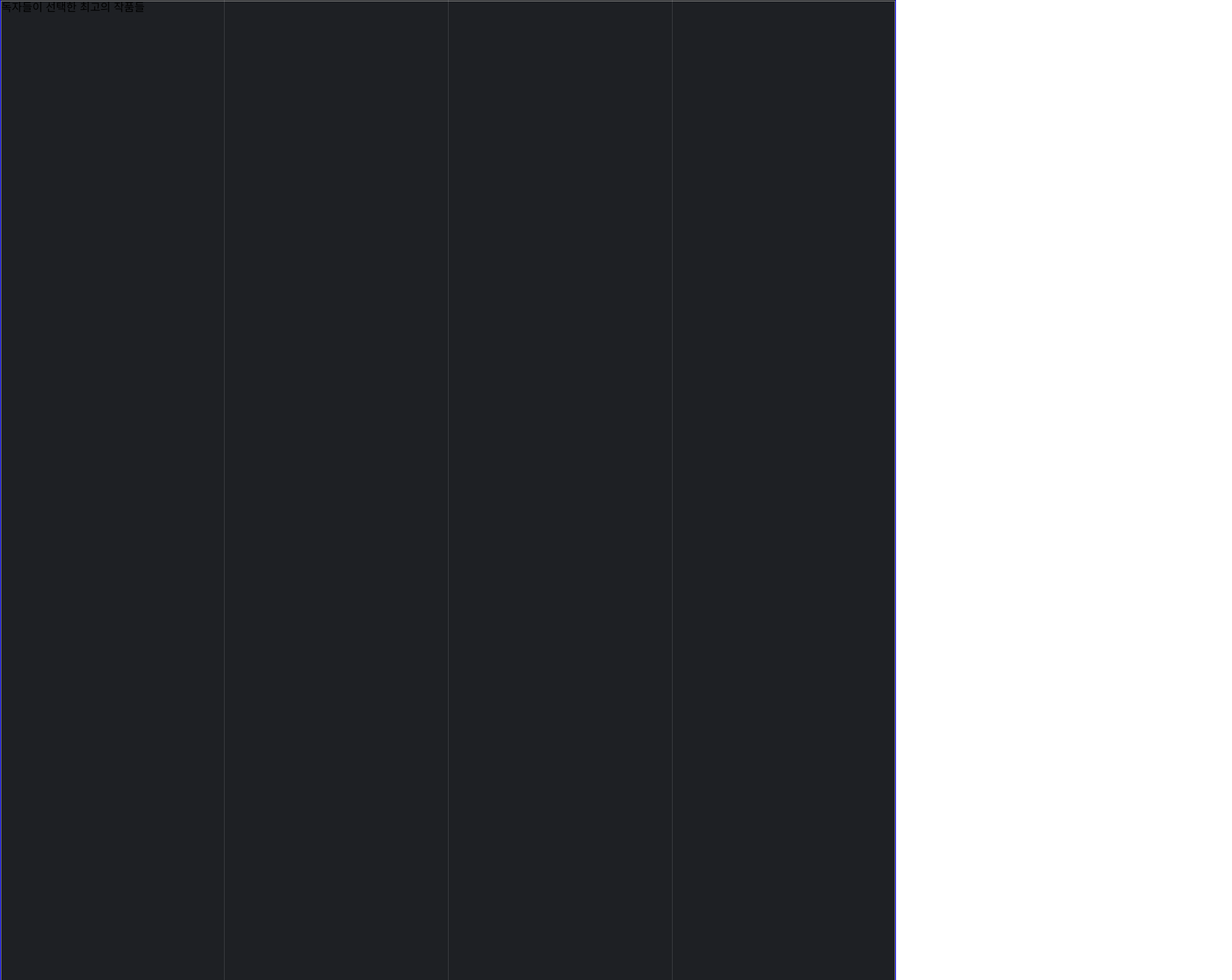
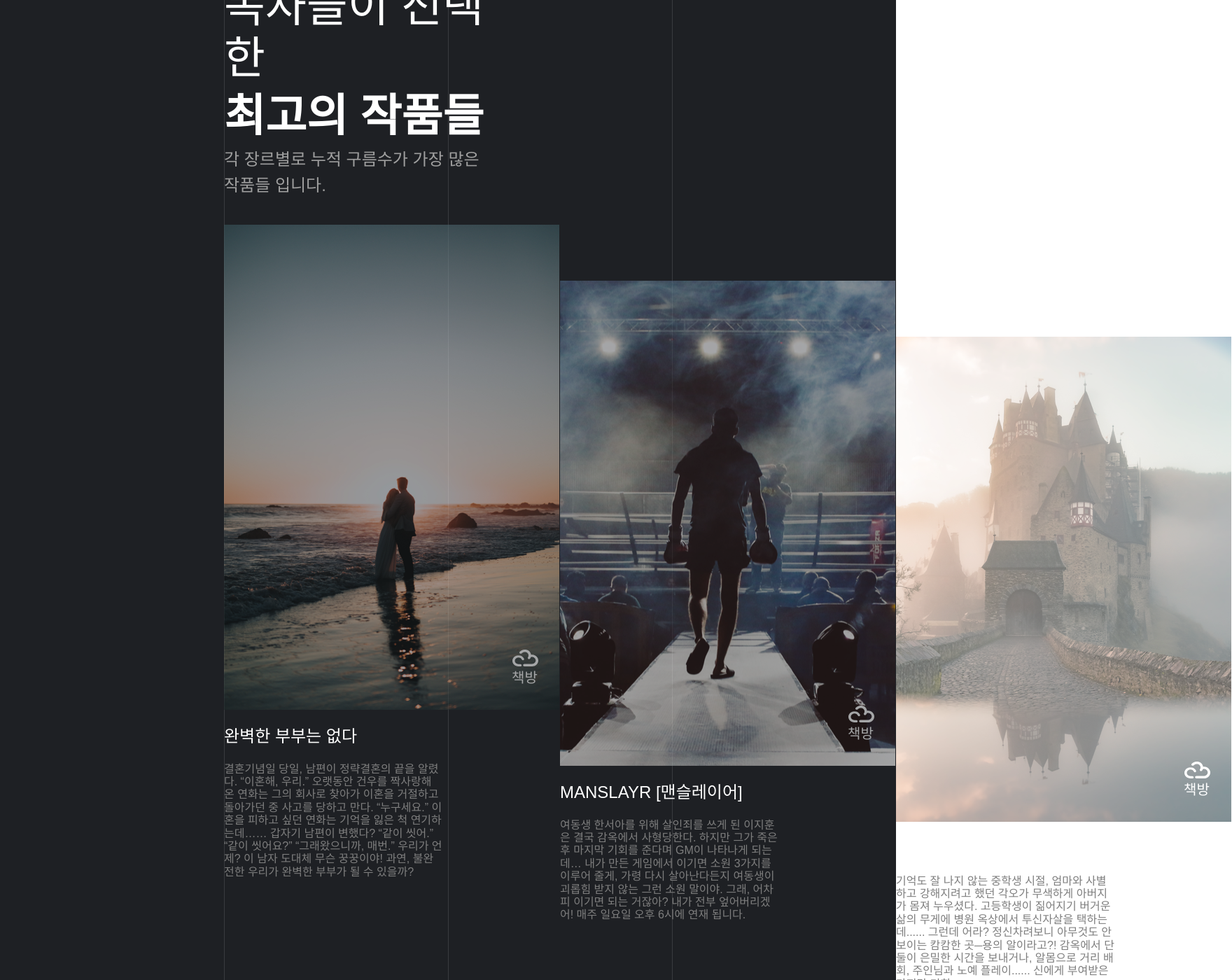
Before and after one commit to codestates/cloud-bookstore-client, a React (Create React App) app: page / in a window 1280 px wide. Shown: the part 1200-2600 px from the top of the page at 70% size, 1760 px wide, since content can reach past the window. Built offline with nearby package versions, Linux system fonts and the light colour scheme.

Commit message:
[1-3] Create best Novel Wrapper

```diff
--- a/src/css/Landingpage.css
+++ b/src/css/Landingpage.css
@@ -1,29 +1,3 @@
-.threeLines {
-  position: absolute;
-  top: 48px;
-  /* top: 1025px; */
-  left: -1px;
-  width: 100%;
-  height: 5476px;
-  display: flex;
-}
-
-.lineBoxes {
-  flex: 1 1 auto;
-  /* border: 1px red solid; */
-}
-
-#lineBox2 {
-  opacity: 0.15;
-  border-left: 1px #d8d8d8 solid;
-  border-right: 1px #d8d8d8 solid;
-}
-
-#lineBox3 {
-  opacity: 0.15;
-  border-right: 1px #d8d8d8 solid;
-}
-
 .greyLine1,
 .greyLine2,
 .greyLine3 {
@@ -44,7 +18,7 @@
 }
 
 .landingHeader {
-  height: 1048px;
+  height: 1010px;
 }
 
 .landingMenuBar{
@@ -110,15 +84,129 @@
 }
 
 .landingContent {
-  border: 1px blue solid;
   background-color: #1e2024;
   height: 4459px;
 }
 
 .landingBestNovel {
-  border: 1px #808080 solid;
-  height: 1574px;
-  margin: 152px 0;
+  height: 1878px;
+  margin: 0;
+}
+
+.landingBestNovelText {
+  position: relative;
+  width: 427px;
+  height: 266px;
+  top: 153px;
+  left: 25%;
+}
+
+.LBNTbold > p{
+  margin: 10px 0;
+  color: #ffffff;
+  font-size: 64px;
+  font-weight: 400;
+}
+
+.LBNTbold > p:nth-last-child(1) {
+  font-weight: bold;
+}
+
+.LBNTlight {
+  margin: 10px 0 0 0;
+}
+
+.LBNTlight > p {
+  margin: 10px 0;
+  color: #9f9f9f;
+  font-size: 24px;
+  font-weight: 400;
+}
+
+.LBNTbestNovelList {
+  /* border: 1px red solid; */
+  position: relative;
+  top: 235px;
+  left: 25%;
+  width: 1440px;
+  height: 1224px;
+  display: flex;
+}
+
+.LBNT1,
+.LBNT2,
+.LBNT3 {
+  flex: 1 1 479px;
+  height: 992px;
+  cursor: pointer;
+}
+
+.LBNT2 {
+  margin-top: 80px;
+}
+
+.LBNT3 {
+  margin-top: 160px;
+}
+
+.LBNT1-thumb,
+.LBNT2-thumb,
+.LBNT3-thumb {
+  margin: 0;
+  width: 479px;
+  height: 693px;
+  opacity: 0.6;
+}
+
+.LBNT1-thumb:hover,
+.LBNT2-thumb:hover,
+.LBNT3-thumb:hover {
+  opacity: 1;
+}
+
+.LBNT1-thumb {
+  background-image: url('../asset/landingpage/fakeBest1.png');
+}
+.LBNT2-thumb {
+  background-image: url('../asset/landingpage/fakeBest2.png');
+}
+.LBNT3-thumb {
+  background-image: url('../asset/landingpage/fakeBest3.png');
+}
+
+.LBNT1-stamp,
+.LBNT2-stamp,
+.LBNT3-stamp {
+  position: relative;
+  top: 607px;
+  left: 411px;
+  width: 38px;
+  height: 54px;
+  background-image: url('../asset/landingpage/cloudStamp.svg');
+}
+
+.LBNT1-text,
+.LBNT2-text,
+.LBNT3-text {
+  margin: 24px 0 0 0;
+  width: 312px;
+  height: 275px;
+}
+
+.LBNT1-subject,
+.LBNT2-subject,
+.LBNT3-subject {
+  font-size: 24px;
+  font-weight: 500;
+  color: #ffffff;
+}
+
+.LBNT1-description,
+.LBNT2-description,
+.LBNT3-description {
+  font-size: 16px;
+  font-weight: 500;
+  color: #7e7e7e;
 }
 
 .landingWriteNovel {
--- a/src/pages/Landingpage.tsx
+++ b/src/pages/Landingpage.tsx
@@ -23,7 +23,70 @@ function Landingpage() {
         </div>
       </div>
       <div className="landingContent">
-        <div className="landingBestNovel">독자들이 선택한 최고의 작품들</div>
+        <div className="landingBestNovel">
+          <div className="landingBestNovelText">
+            <div className="LBNTbold">
+              <p>독자들이 선택한</p>
+              <p>최고의 작품들</p>
+            </div>
+            <div className="LBNTlight">
+              <p>각 장르별로 누적 구름수가 가장 많은</p>
+              <p>작품들 입니다.</p>
+            </div>
+          </div>
+          <div className="LBNTbestNovelList">
+            <div className="LBNT1">
+              <div className="LBNT1-thumb">
+                <div className="LBNT1-stamp"></div>
+              </div>
+              <div className="LBNT1-text">
+                <p className="LBNT1-subject">완벽한 부부는 없다</p>
+                <p className="LBNT1-description">
+                  결혼기념일 당일, 남편이 정략결혼의 끝을 알렸다. “이혼해,
+                  우리.” 오랫동안 건우를 짝사랑해 온 연화는 그의 회사로 찾아가
+                  이혼을 거절하고 돌아가던 중 사고를 당하고 만다. “누구세요.”
+                  이혼을 피하고 싶던 연화는 기억을 잃은 척 연기하는데…… 갑자기
+                  남편이 변했다? “같이 씻어.” “같이 씻어요?” “그래왔으니까,
+                  매번.” 우리가 언제? 이 남자 도대체 무슨 꿍꿍이야! 과연,
+                  불완전한 우리가 완벽한 부부가 될 수 있을까?
+                </p>
+              </div>
+            </div>
+            <div className="LBNT2">
+              <div className="LBNT2-thumb">
+                <div className="LBNT2-stamp"></div>
+              </div>
+              <div className="LBNT2-text">
+                <p className="LBNT2-subject">MANSLAYR [맨슬레이어]</p>
+                <p className="LBNT2-description">
+                  여동생 한서아를 위해 살인죄를 쓰게 된 이지훈은 결국 감옥에서
+                  사형당한다. 하지만 그가 죽은 후 마지막 기회를 준다며 GM이
+                  나타나게 되는데… 내가 만든 게임에서 이기면 소원 3가지를 이루어
+                  줄게, 가령 다시 살아난다든지 여동생이 괴롭힘 받지 않는 그런
+                  소원 말이야. 그래, 어차피 이기면 되는 거잖아? 내가 전부
+                  엎어버리겠어! 매주 일요일 오후 6시에 연재 됩니다.
+                </p>
+              </div>
+            </div>
+            <div className="LBNT3">
+              <div className="LBNT3-thumb">
+                <div className="LBNT3-stamp"></div>
+              </div>
+              <div className="LBNT3-text">
+                <p className="LBNT3-subject">H - Dragon</p>
+                <p className="LBNT3-description">
+                  기억도 잘 나지 않는 중학생 시절, 엄마와 사별하고 강해지려고
+                  했던 각오가 무색하게 아버지가 몸져 누우셨다. 고등학생이
+                  짊어지기 버거운 삶의 무게에 병원 옥상에서 투신자살을
+                  택하는데...... 그런데 어라? 정신차려보니 아무것도 안보이는
+                  캄캄한 곳─용의 알이라고?! 감옥에서 단 둘이 은밀한 시간을
+                  보내거나, 알몸으로 거리 배회, 주인님과 노예 플레이......
+                  신에게 부여받은 마지막 기회.
+                </p>
+              </div>
+            </div>
+          </div>
+        </div>
         <div className="landingWriteNovel">
           상상을 글로 옮겨 간편하게 작가되기
         </div>
```
Also changed, not shown: src/asset/landingpage/cloudStamp.svg (added).
